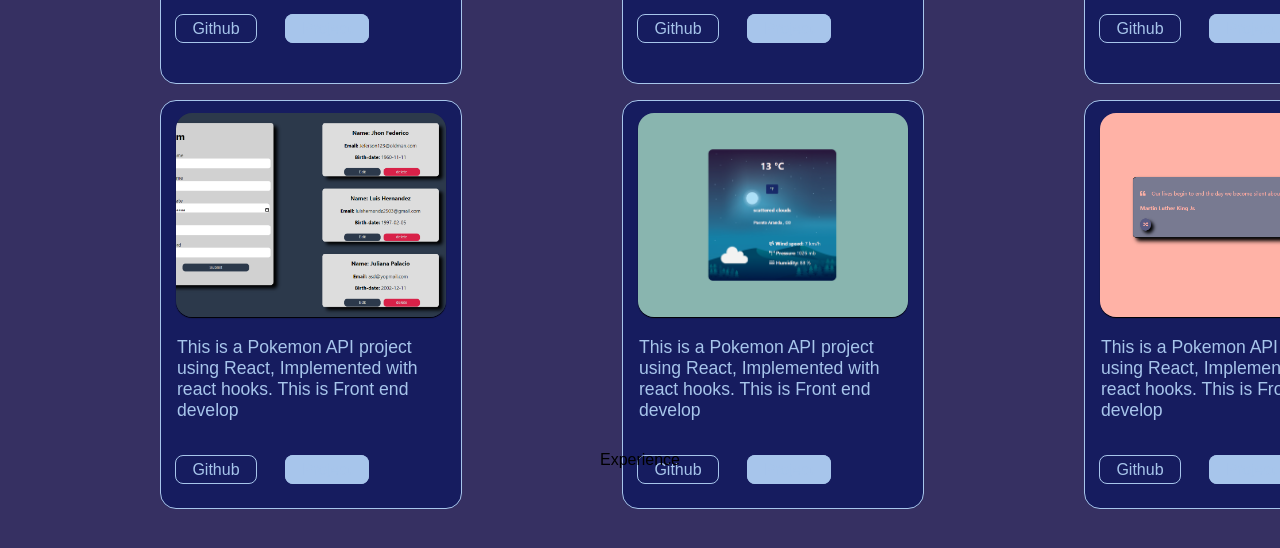
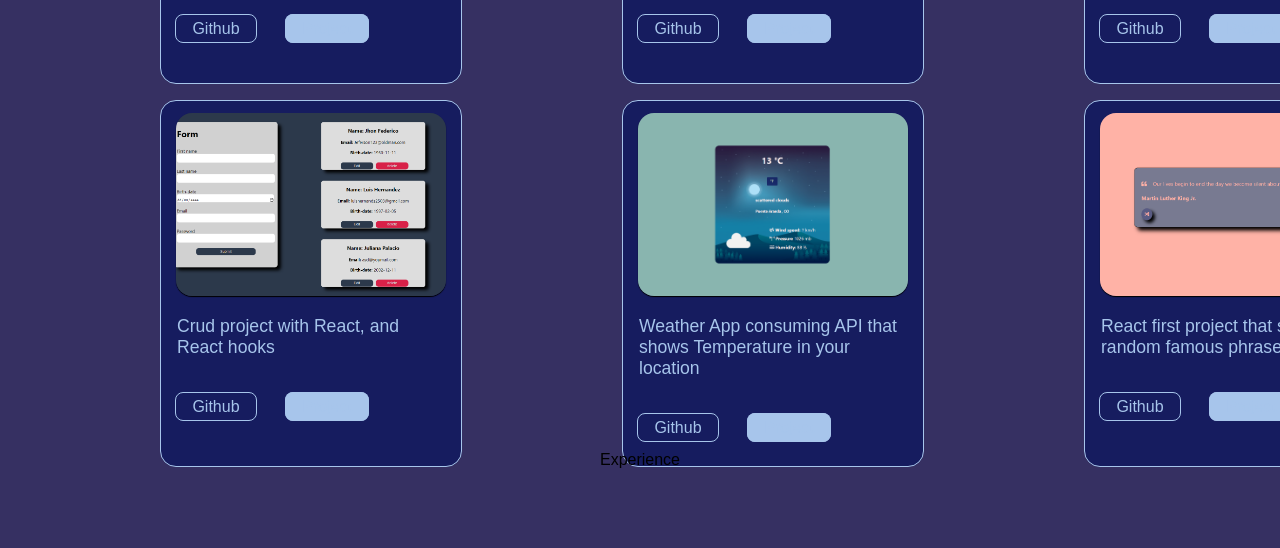
Before and after one commit to jonathanedd/Portafolio, a React (Create React App) app: page / in a window 1280 px wide. Shown: the part 2847-3395 px from the top of the page. Built offline with nearby package versions, Linux system fonts and the light colour scheme.

Commit message:
Fixed projects cards description

```diff
--- a/src/components/projects/Projects.js
+++ b/src/components/projects/Projects.js
@@ -80,10 +80,7 @@ const Projects = () => {
 
           <div className="card-item">
             <img src={crud} alt="" />
-            <p>
-              This is a Pokemon API project using React, Implemented with react
-              hooks. This is Front end develop
-            </p>
+            <p>Crud project with React, and React hooks</p>
             <div className="card-btn">
               <a
                 className="github"
@@ -100,8 +97,7 @@ const Projects = () => {
           <div className="card-item">
             <img src={weather} alt="" />
             <p>
-              This is a Pokemon API project using React, Implemented with react
-              hooks. This is Front end develop
+              Weather App consuming API that shows Temperature in your location
             </p>
             <div className="card-btn">
               <a
@@ -118,10 +114,7 @@ const Projects = () => {
 
           <div className="card-item">
             <img src={quotes} alt="" />
-            <p>
-              This is a Pokemon API project using React, Implemented with react
-              hooks. This is Front end develop
-            </p>
+            <p>React first project that shows random famous phrases</p>
             <div className="card-btn">
               <a
                 className="github"
```
